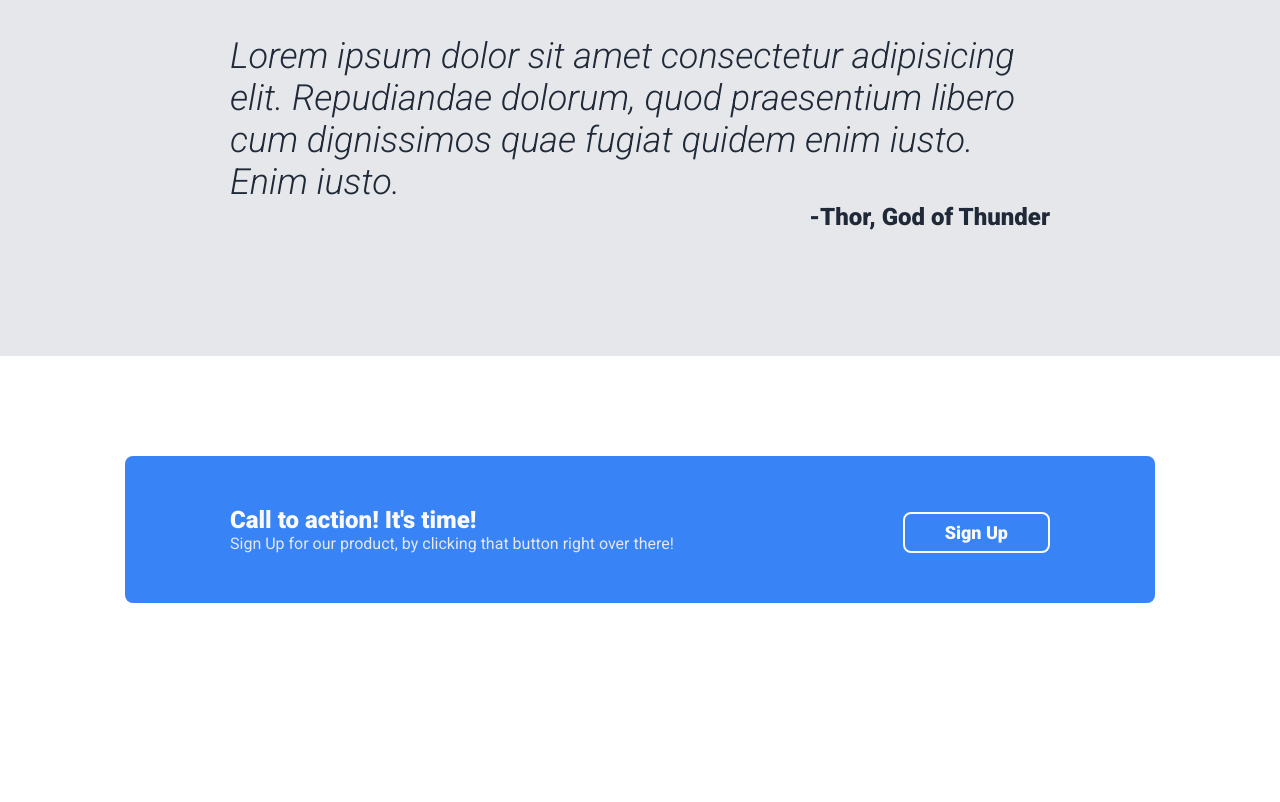
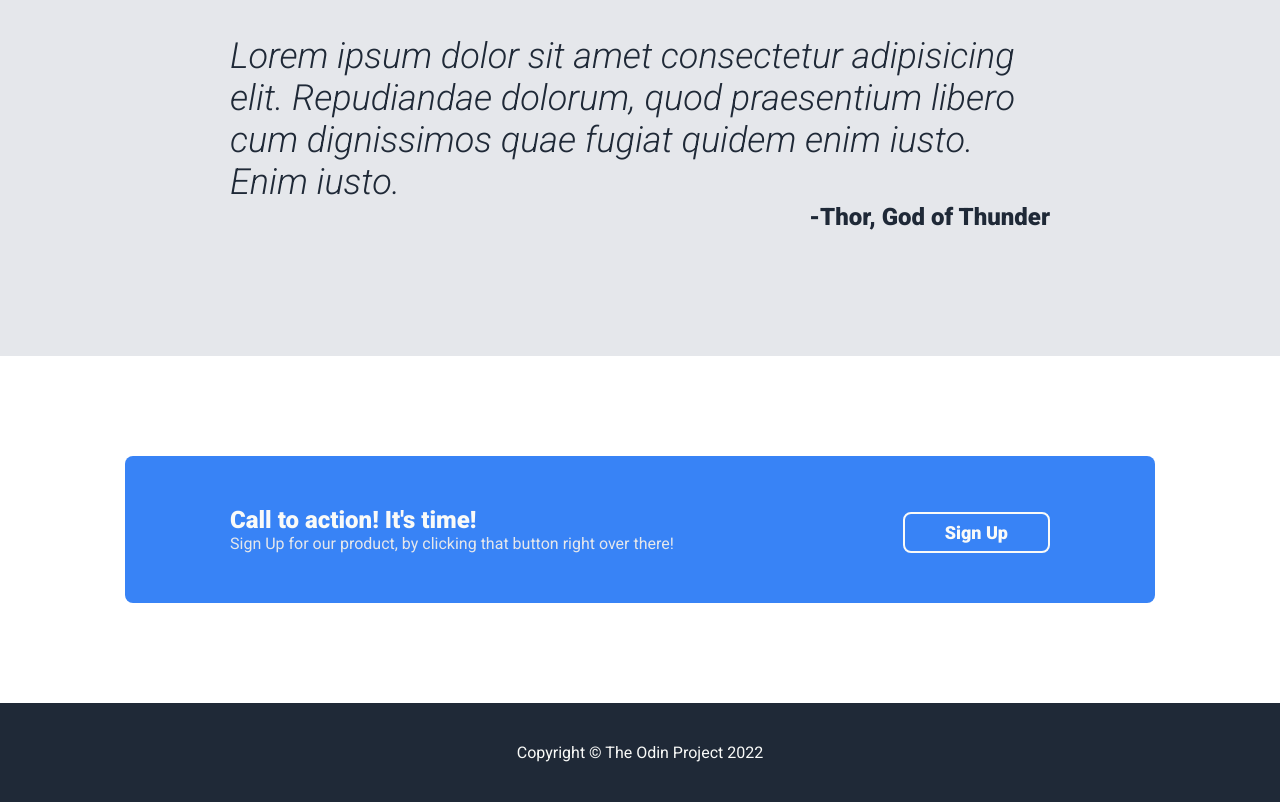
Before and after one commit to YukitoWeiss/odin-landing-page, a plain HTML site: page index.html in a window 1280 px wide. Shown: the part 1136-1938 px from the top of the page. Before the commit the page ends 1839 px from the top, so only its background shows below. Drawn offline with Linux system fonts and the light colour scheme.

Commit message:
Complete footer

```diff
--- a/css/style.css
+++ b/css/style.css
@@ -201,3 +201,13 @@ blockquote {
 
   border: 2px solid #f9faf8;
 }
+
+/* FOOTER */
+.footer {
+  padding: 40px 0;
+}
+
+.footer p {
+  text-align: center;
+  color: #f9faf8;
+}
--- a/index.html
+++ b/index.html
@@ -105,6 +105,10 @@
     </section>
     </div>
   </main>
+
+  <footer class="footer">
+    <p>Copyright &copy; The Odin Project 2022</p>
+  </footer>
 </body>
 
 </html>
```
